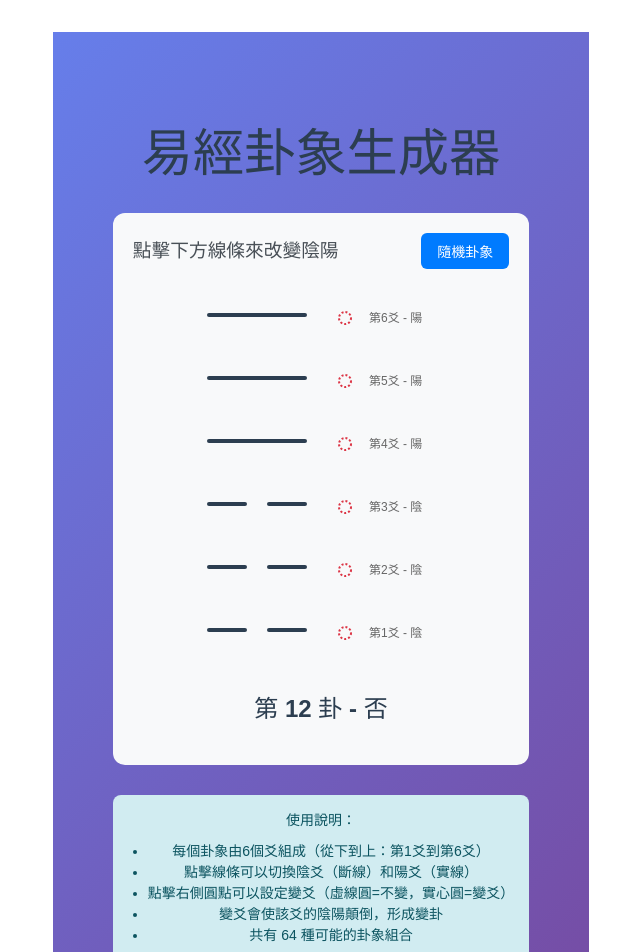
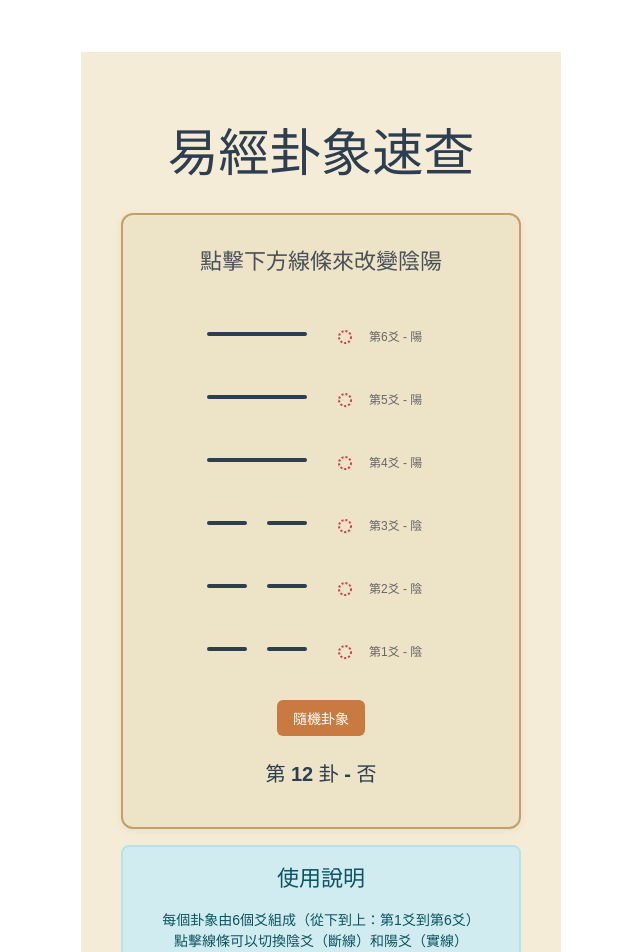
Before and after one commit to tony24681379/iching, a React (Vite) app: page / in a window 1280 px wide. Shown: the top 952 px of the page, without its empty margins (319-959 px from the left). Built offline with nearby package versions, Linux system fonts and the light colour scheme.

Commit message:
fix: fix css style

```diff
--- a/src/App.css
+++ b/src/App.css
@@ -8,7 +8,6 @@
 .App {
   width: 100%;
   min-height: 100vh;
-  background: linear-gradient(135deg, #667eea 0%, #764ba2 100%);
   display: flex;
   align-items: center;
   justify-content: center;
--- a/src/components/IChing.css
+++ b/src/components/IChing.css
@@ -1,3 +1,16 @@
+/* 隨機卦象按鈕置中並增加間距 */
+.iching-random-btn-row {
+  display: flex;
+  justify-content: center;
+  margin: 18px 0 8px 0;
+}
+/* 變卦 SVG 線條顏色 */
+.normal-line-svg {
+  fill: #2c3e50;
+}
+.changed-line-svg {
+  fill: #dc3545;
+}
 /* IChing 卦象主頁樣式 */
 
 .iching-root {
@@ -5,6 +18,8 @@
   max-width: 600px;
   margin: 0 auto;
   font-family: Arial, sans-serif;
+  background: #f5ecd7;
+  min-height: 100vh;
 }
 
 .iching-title {
@@ -14,10 +29,12 @@
 }
 
 .iching-panel {
-  background-color: #f8f9fa;
+  background-color: #ede3c7;
   padding: 20px;
   border-radius: 12px;
-  margin-bottom: 30px;
+  margin-bottom: 16px;
+  border: 2px solid #c2a06a;
+  box-shadow: 0 2px 8px rgba(108,74,36,0.08);
 }
 
 .iching-panel-header {
@@ -25,15 +42,21 @@
   justify-content: space-between;
   align-items: center;
   margin-bottom: 20px;
+  border-radius: 8px;
+  padding: 10px 16px;
 }
 
 .iching-panel-header-title {
   color: #495057;
-  margin: 0;
+  margin: 0 auto;
+  font-size: 22px;
+  font-weight: bold;
+  text-align: center;
+  display: block;
 }
 
 .iching-random-btn {
-  background-color: #007bff;
+  background-color: #c97a40;
   color: white;
   border: none;
   padding: 8px 16px;
@@ -44,7 +67,7 @@
   transition: background-color 0.2s;
 }
 .iching-random-btn:hover {
-  background-color: #0056b3;
+  background-color: #a05c2a;
 }
 
 .iching-lines {
@@ -55,7 +78,7 @@
 }
 
 .iching-info {
-  background-color: #e9ecef;
+  border: 2px solid #c2a06a;
   padding: 20px;
   border-radius: 8px;
   text-align: center;
@@ -68,8 +91,9 @@
   font-size: 18px;
   line-height: 1.8;
 }
-.iching-info-name {
-  font-size: 24px;
+.iching-info-name,
+.iching-changed-name {
+  font-size: 20px;
   font-weight: bold;
   margin-bottom: 15px;
 }
@@ -84,17 +108,20 @@
 }
 
 .iching-changed-panel {
-  background-color: #f8d7da;
+  background-color: #f6e2da;
   padding: 20px;
-  border-radius: 8px;
-  margin-bottom: 20px;
-  margin-top: 32px;
-  border: 1px solid #f5c6cb;
+  border-radius: 12px;
+  margin-bottom: 16px;
+  margin-top: 16px;
+  border: 2px solid #dc3545;
+  box-shadow: 0 2px 8px rgba(108,74,36,0.08);
 }
 .iching-changed-title {
   color: #721c24;
   margin-bottom: 15px;
   text-align: center;
+  font-size: 22px;
+  font-weight: bold;
 }
 .iching-changed-lines {
   display: flex;
@@ -135,10 +162,18 @@
 }
 
 .iching-help {
-  margin-top: 30px;
+  margin-top: 0;
+  margin-bottom: 16px;
   padding: 15px;
   background-color: #d1ecf1;
   border-radius: 8px;
   font-size: 14px;
   color: #0c5460;
+  border: 2px solid #b7e2ea;
 }
+.iching-help strong {
+  font-size: 22px;
+  font-weight: bold;
+  display: block;
+  margin-bottom: 15px;
+}
--- a/src/components/IChing.tsx
+++ b/src/components/IChing.tsx
@@ -231,12 +231,11 @@ const IChing: React.FC = () => {
 
   return (
     <div className="iching-root">
-      <h1 className="iching-title">易經卦象生成器</h1>
+      <h1 className="iching-title">易經卦象速查</h1>
 
       <div className="iching-panel">
         <div className="iching-panel-header">
           <h3 className="iching-panel-header-title">點擊下方線條來改變陰陽</h3>
-          <button className="iching-random-btn" onClick={generateRandomHexagram}>隨機卦象</button>
         </div>
         <div className="iching-lines">
           {[...select].map((_, i) => {
@@ -254,6 +253,9 @@ const IChing: React.FC = () => {
               />
             );
           })}
+        </div>
+        <div className="iching-random-btn-row">
+          <button className="iching-random-btn" onClick={generateRandomHexagram}>隨機卦象</button>
         </div>
         <div className="iching-info-main" style={{ marginTop: '20px', textAlign: 'center' }}>
           <p className={`iching-info-name ${hexagramInfo.isValid ? 'valid' : 'invalid'}`}>{hexagramInfo.fullName}</p>
@@ -278,7 +280,7 @@ const IChing: React.FC = () => {
                           y="8"
                           width="100"
                           height="4"
-                          fill={changingLines[index] ? '#dc3545' : '#2c3e50'}
+                          className={changingLines[index] ? 'changed-line-svg' : 'normal-line-svg'}
                           rx="2"
                         />
                       ) : (
@@ -288,7 +290,7 @@ const IChing: React.FC = () => {
                             y="8"
                             width="40"
                             height="4"
-                            fill={changingLines[index] ? '#dc3545' : '#2c3e50'}
+                            className={changingLines[index] ? 'changed-line-svg' : 'normal-line-svg'}
                             rx="2"
                           />
                           <rect
@@ -296,7 +298,7 @@ const IChing: React.FC = () => {
                             y="8"
                             width="40"
                             height="4"
-                            fill={changingLines[index] ? '#dc3545' : '#2c3e50'}
+                            className={changingLines[index] ? 'changed-line-svg' : 'normal-line-svg'}
                             rx="2"
                           />
                         </React.Fragment>
@@ -323,14 +325,14 @@ const IChing: React.FC = () => {
       )}
 
       <div className="iching-help">
-        <strong>使用說明：</strong>
-        <ul style={{ marginTop: '10px', paddingLeft: '20px' }}>
-          <li>每個卦象由6個爻組成（從下到上：第1爻到第6爻）</li>
-          <li>點擊線條可以切換陰爻（斷線）和陽爻（實線）</li>
-          <li>點擊右側圓點可以設定變爻（虛線圓=不變，實心圓=變爻）</li>
-          <li>變爻會使該爻的陰陽顛倒，形成變卦</li>
-          <li>共有 64 種可能的卦象組合</li>
-        </ul>
+        <strong>使用說明</strong>
+        <div className="iching-help-lines">
+          <div>每個卦象由6個爻組成（從下到上：第1爻到第6爻）</div>
+          <div>點擊線條可以切換陰爻（斷線）和陽爻（實線）</div>
+          <div>點擊右側圓點可以設定變爻（虛線圓=不變，實心圓=變爻）</div>
+          <div>變爻會使該爻的陰陽顛倒，形成變卦</div>
+          <div>共有 64 種可能的卦象組合</div>
+        </div>
       </div>
     </div>
   );
--- a/src/components/YinYang.css
+++ b/src/components/YinYang.css
@@ -1,3 +1,23 @@
+/* 陰陽爻 SVG 線條顏色 */
+.yinyang-line-svg {
+  fill: #6c4a24;
+}
+
+/* 變卦圓點 SVG 樣式 */
+.yinyang-dot-svg {
+  fill: none;
+  stroke: #dc3545;
+  stroke-width: 2;
+  stroke-dasharray: 2,2;
+}
+.yinyang-dot-active {
+  fill: #dc3545;
+  stroke-dasharray: none;
+}
+/* 陰陽爻 SVG 線條顏色 */
+.yinyang-line-svg {
+  fill: #2c3e50;
+}
 /* YinYang 組件樣式 */
 
 .yinyang-line-row {
--- a/src/components/YinYang.tsx
+++ b/src/components/YinYang.tsx
@@ -25,7 +25,7 @@ const YinYang: React.FC<YinYangProps> = ({ isYang, onClick, index, isChanging, o
               y="8"
               width="100"
               height="4"
-              fill="#2c3e50"
+              className="yinyang-line-svg"
               rx="2"
             />
           ) : (
@@ -36,7 +36,7 @@ const YinYang: React.FC<YinYangProps> = ({ isYang, onClick, index, isChanging, o
                 y="8"
                 width="40"
                 height="4"
-                fill="#2c3e50"
+                className="yinyang-line-svg"
                 rx="2"
               />
               <rect
@@ -44,7 +44,7 @@ const YinYang: React.FC<YinYangProps> = ({ isYang, onClick, index, isChanging, o
                 y="8"
                 width="40"
                 height="4"
-                fill="#2c3e50"
+                className="yinyang-line-svg"
                 rx="2"
               />
             </>
@@ -62,10 +62,7 @@ const YinYang: React.FC<YinYangProps> = ({ isYang, onClick, index, isChanging, o
             cx="8"
             cy="8"
             r="6"
-            fill={isChanging ? '#dc3545' : 'none'}
-            stroke="#dc3545"
-            strokeWidth="2"
-            strokeDasharray={isChanging ? 'none' : '2,2'}
+            className={isChanging ? 'yinyang-dot-svg yinyang-dot-active' : 'yinyang-dot-svg'}
           />
         </svg>
       </div>
```
